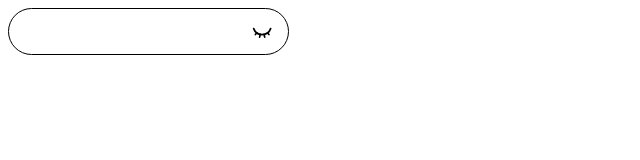
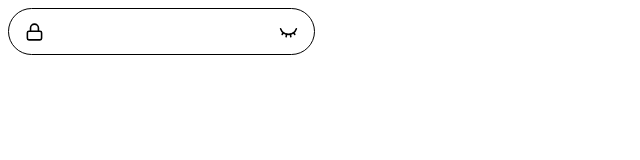
Before and after one commit to ClaudioBzrr/react-web-components, a React (Vite) app: page / in a window 1280 px wide. Shown: the top 160 px of the page, without its empty margins (0-640 px from the left). Built offline with nearby package versions, Linux system fonts and the light colour scheme.

Commit message:
add: left icon in password input

```diff
--- a/src/App.tsx
+++ b/src/App.tsx
@@ -1,5 +1,5 @@
 import Button from "./components/ui/button";
-import { PasswordInput } from "./components/ui/password-input";
+import PasswordInput from "./components/ui/password-input";
 
 export function App(){
   return <PasswordInput/>
--- a/src/components/ui/password-input/index.tsx
+++ b/src/components/ui/password-input/index.tsx
@@ -1,11 +1,12 @@
 import { InputHTMLAttributes, useState } from "react";
-import { LuEye, LuEyeClosed } from 'react-icons/lu'
+import { LuEye, LuEyeClosed, LuLock } from 'react-icons/lu'
 import style from './index.module.css'
 
-export function PasswordInput({...props}:InputHTMLAttributes<HTMLInputElement>){
+export default function ({...props}:InputHTMLAttributes<HTMLInputElement>){
     const [showPassword, setShowPassword] = useState<boolean>(false);
     return (
         <div className={style.passwordDiv}>
+            <LuLock className={style.passwordIcon}/>
             <input className={style.passwordInput}  {...props} type={showPassword ? 'text' : 'password'} />
             {
                 showPassword ?
```
